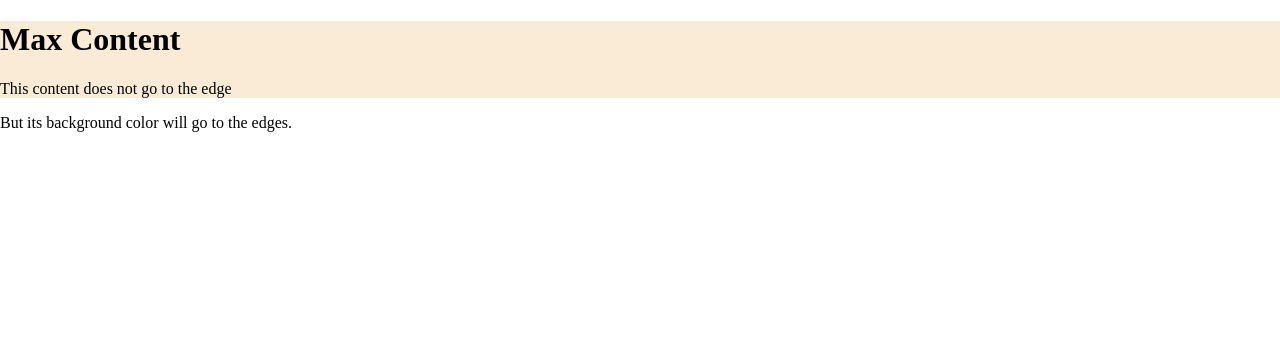
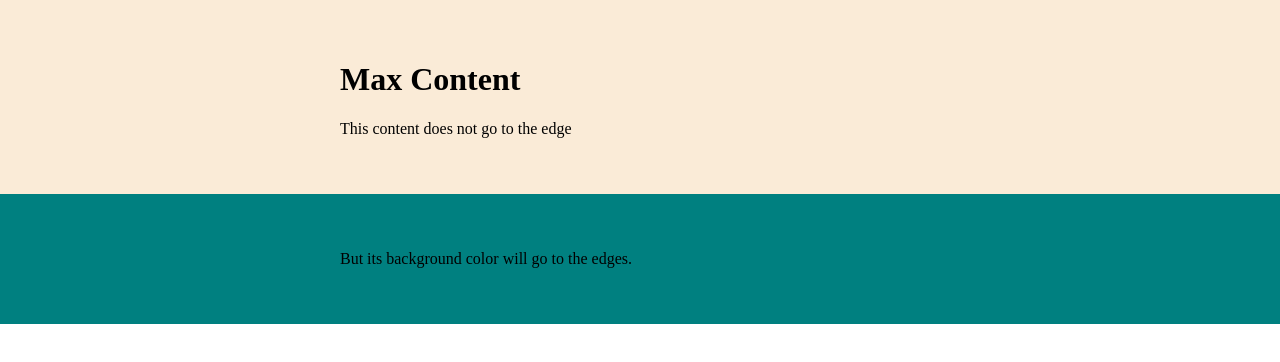
Before and after one commit to Hannah-design14/warmup-centered-content, a plain HTML site: page max-content.html in a window 1280 px wide. Drawn offline with Linux system fonts and the light colour scheme.

Commit message:
finished

```diff
--- a/max-content.css
+++ b/max-content.css
@@ -4,8 +4,15 @@ body {
 
 .header {
     background-color: antiquewhite;
+    padding: 40px;
 }
 
-.body {
+.main {
     background-color: teal;
+    padding: 40px;
 }
+
+.wrapper {
+    max-width: 600px;
+    margin: auto;
+}
--- a/max-content.html
+++ b/max-content.html
@@ -7,15 +7,18 @@
         <link href="max-content.css" rel="stylesheet" type="text/css">
     </head>
     <body>
-        <div class="wrapper">
-            <header class="header">
+        <header class="header">
+            <div class="wrapper">
                 <h1>Max Content</h1>
                 <p>This content does not go to the edge</p>
+            </div>
             </header>
             <main class="main">
-                <p>
-                    But its background color will go to the edges.
-                </p>
+                <div class="wrapper">
+                    <p>
+                        But its background color will go to the edges.
+                    </p>
+                </div>
             </main>
         </div>
     </body>
```
